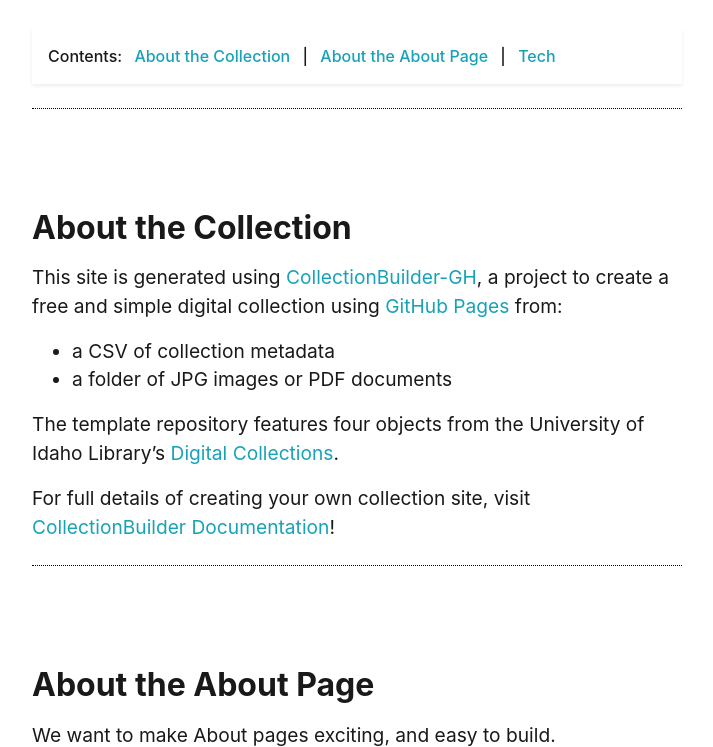
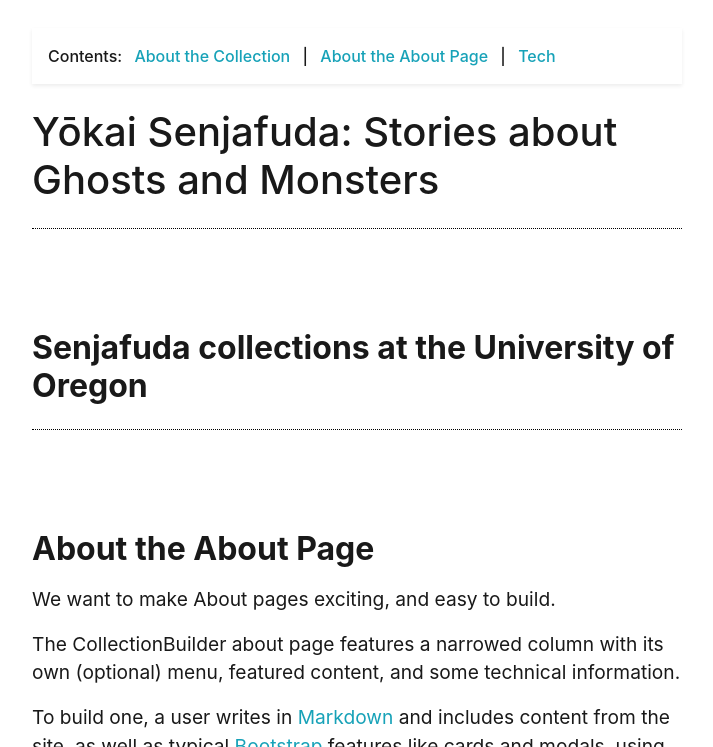
Before and after one commit to gabrielesh/demo_for_o, a Jekyll site: the page built from pages/about.md, in a window 1280 px wide and 900 px high, scrolled down 300 px, cut to the strip 153-900 px from the top of the window. Shown: the whole strip, without its empty margins (283-996 px from the left). Built offline with Jekyll 4.4.1, drawn with Linux system fonts in a browser that asks for light colours.

Commit message:
added new headers

```diff
--- a/pages/about.md
+++ b/pages/about.md
@@ -12,16 +12,8 @@
 
 {% include feature/nav-menu.html sections="About the Collection;About the About Page" %}
 
-## About the Collection
-
-This site is generated using [CollectionBuilder-GH](https://collectionbuilding.github.io/gh/), a project to create a free and simple digital collection using [GitHub Pages](https://pages.github.com/) from:
-
-- a CSV of collection metadata
-- a folder of JPG images or PDF documents
-
-The template repository features four objects from the University of Idaho Library's [Digital Collections](https://www.lib.uidaho.edu/digital).
-
-For full details of creating your own collection site, visit [CollectionBuilder Documentation](https://collectionbuilder.github.io/cb-docs/)!
+# Yōkai Senjafuda: Stories about Ghosts and Monsters
+## Senjafuda collections at the University of Oregon
 
 <!-- IMPORTANT!!! DELETE this comment and the include below when you are finished editing this page for your collection. The include below introduces about page features. They will show up on your collection's about page until you delete it.  -->
 {% include cb/about_the_about.md %}
```
